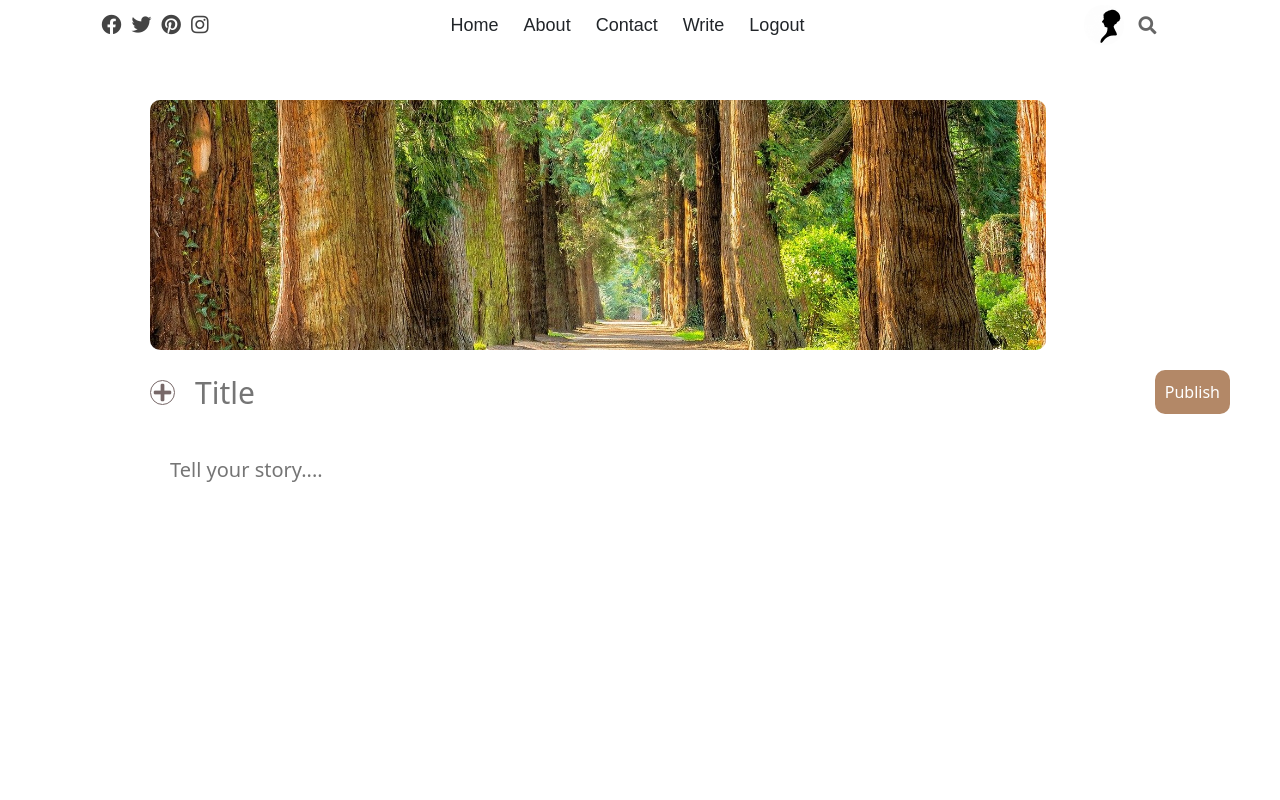
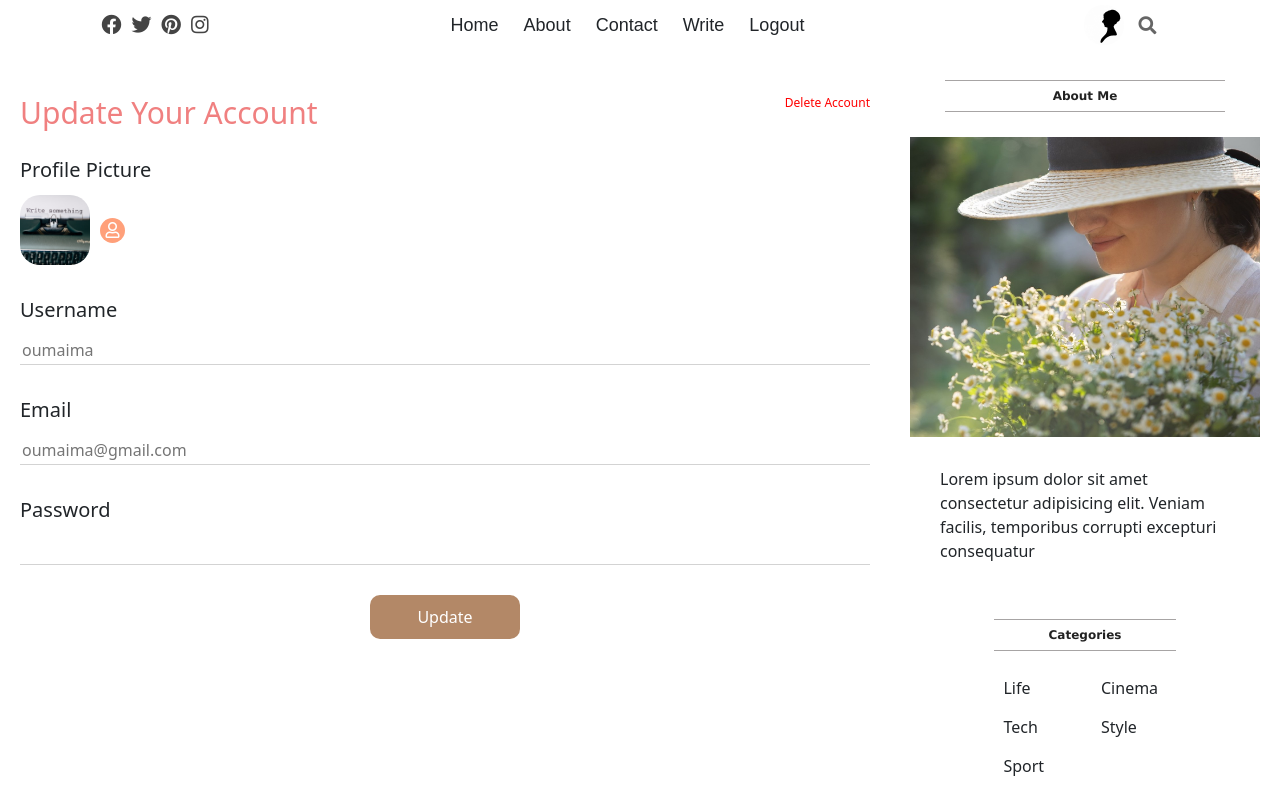
Before and after one commit to Oumaima901/React-app-Blog, a React (Create React App) app: page / in a window 1280 px wide. Shown: the top 800 px of the page. Built offline with nearby package versions, Linux system fonts and the light colour scheme.

Commit message:
adding settings page with the style

```diff
--- a/src/App.js
+++ b/src/App.js
@@ -1,6 +1,7 @@
 import 'bootstrap/dist/css/bootstrap.min.css';
 import TopBar from './components/topbar/TopBar';
 import Home from './pages/home/Home';
+import Settings from './pages/settings/Settings';
 import Single from './pages/single/Single';
 import Write from './pages/write/Write';
 
@@ -8,7 +9,7 @@ function App() {
   return (
    <>
     <TopBar/>
-    <Write/>
+    <Settings/>
     </>
   );
 }
--- /dev/null
+++ b/src/pages/settings/Settings.js
@@ -0,0 +1,33 @@
+import  './settings.css'
+import Sidebar from '../../components/sidebar/SideBar'
+
+export default function Settings() {
+    return (
+        <div className="settings">
+           <div className="settingWrapper">
+               <div className="settingsTitle">
+                   <span className="settingsUpdateTitle">Update Your Account</span>
+                   <span className="settingsDeleteTitle">Delete Account</span>
+               </div>
+               <form  className="settingsForm">
+                <label>Profile Picture</label>
+                <div className="settingsPP">
+                    <img src="./assets/img/c4.jpg" alt=""/>
+                    <label htmlFor="fileInput">
+                    <i className="settingProfilePicIcon far fa-user"></i>
+                    </label>
+                    <input type="file" id="fileInput" style={{display:"none"}}/>
+                </div>
+                <label>Username</label>
+                <input type="text" placeholder="oumaima" />
+                <label>Email</label>
+                <input type="email" placeholder="oumaima@gmail.com" />
+                <label>Password</label>
+                <input type="password" />
+                <button className="settingSubmit">Update</button>
+               </form>
+           </div>
+           <Sidebar/>
+        </div>
+    )
+}
--- /dev/null
+++ b/src/pages/settings/settings.css
@@ -0,0 +1,72 @@
+.settings{
+    display: flex;
+}
+.settingWrapper{
+    flex: 9;
+    padding:20px;
+}
+.settingsTitle{
+    display: flex;
+    align-items: center;
+    justify-content: space-between;
+}
+.settingsUpdateTitle{
+    font-size: 30px;
+   margin-top: 20px;
+   color: lightcoral;
+}
+.settingsDeleteTitle{
+    color: red;
+    font-size: 12px;
+    cursor: pointer;
+}
+.settingsForm{
+    display: flex;
+    flex-direction: column;
+}
+.settingsPP{
+    display: flex;
+    align-items: center;
+    margin: 10px 0px;
+}
+.settingsPP > img{
+    width: 70px;
+    height: 70px;
+    border-radius: 20px;
+    object-fit: cover;
+}
+.settingProfilePicIcon{
+    width: 25px;
+    height: 25px;
+    border-radius: 50%;
+    background-color: lightsalmon;
+    color: white;
+    display: flex;
+    align-items: center;
+    justify-content: center;
+    margin-left: 10px;
+    cursor: pointer;
+}
+.settingsForm > label {
+    font-size: 20px;
+    margin-top: 20px;
+}
+.settingsForm > input {
+    color: gray;
+    margin: 10px 0px;
+    height: 30px;
+    border:none;
+    border-bottom: 1px solid lightgray;
+}
+.settingSubmit{
+    width: 150px;
+    align-self: center;
+    border: none;
+    border-radius: 10px;
+    color: white;
+    background-color:#B38867;
+    padding: 10px;
+    margin-top: 20px;
+    cursor: pointer;
+
+}
```
